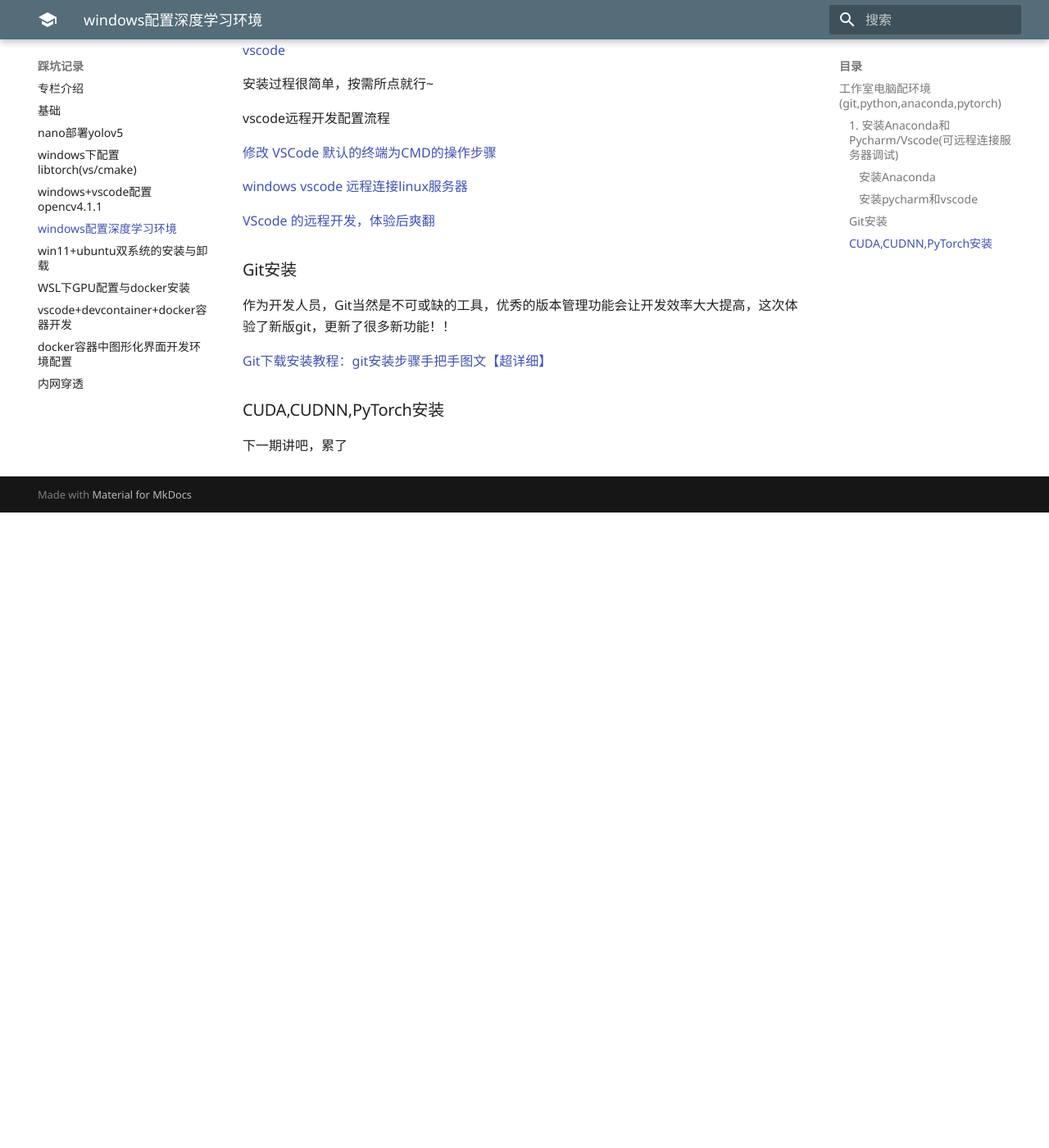
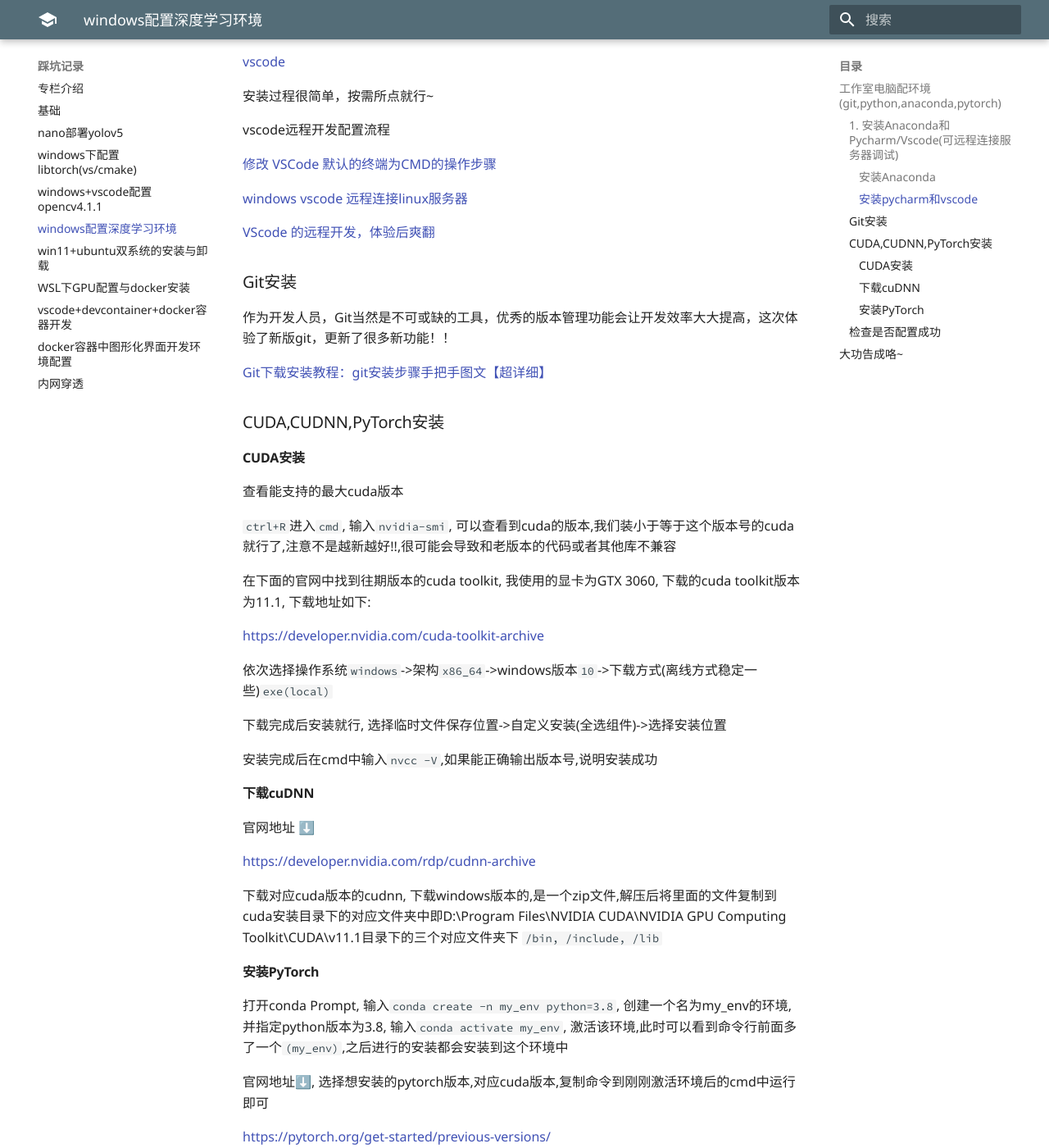
Before and after one commit to pesionzhao/pesionzhao.github.io, an MkDocs documentation site: the page built from docs/踩坑记录/新电脑配环境.md, in a window 1280 px wide and 1400 px high, scrolled down 1941 px. Shown: the whole window at 82% size. Built offline with MkDocs 1.6.1 and Material for MkDocs 9.7.7, drawn with Linux system fonts in a browser that asks for light colours; comment, search, counter and statistics services are not loaded; old or Windows-style settings are respelled for this version of MkDocs; before the commit the page ends 2566 px from its top, so only the background shows below that; some of the changed text lies outside the part shown.

Commit message:
'completed'

````diff
--- a/docs/踩坑记录/新电脑配环境.md
+++ b/docs/踩坑记录/新电脑配环境.md
@@ -28,7 +28,9 @@
 
 这里先打开Anaconda Prompt输入conda info看一下信息，可以看到环境的保存地址，如果有需要修改的话,可以通过如下指令
 
+```shell
 conda config --add envs_dirs D:\xxx\xxx\xx
+```
 
 之后再输入conda info就会看到envs directories的**第一条**为你所指定的路径 **（注意，只有第一条是你环境默认的保存路径！！）**
 
@@ -83,4 +85,49 @@
 
 ### CUDA,CUDNN,PyTorch安装
 
-下一期讲吧，累了
+#### CUDA安装
+
+查看能支持的最大cuda版本
+
+`ctrl+R`进入`cmd`, 输入`nvidia-smi`, 可以查看到cuda的版本,我们装小于等于这个版本号的cuda就行了,注意不是越新越好!!,很可能会导致和老版本的代码或者其他库不兼容
+
+在下面的官网中找到往期版本的cuda toolkit, 我使用的显卡为GTX 3060, 下载的cuda toolkit版本为11.1, 下载地址如下:
+
+https://developer.nvidia.com/cuda-toolkit-archive
+
+依次选择操作系统`windows`->架构`x86_64`->windows版本`10`->下载方式(离线方式稳定一些)`exe(local)`
+
+下载完成后安装就行, 选择临时文件保存位置->自定义安装(全选组件)->选择安装位置
+
+安装完成后在cmd中输入`nvcc -V`,如果能正确输出版本号,说明安装成功
+
+#### 下载cuDNN
+
+官网地址 ⬇️
+
+https://developer.nvidia.com/rdp/cudnn-archive
+
+下载对应cuda版本的cudnn, 下载windows版本的,是一个zip文件,解压后将里面的文件复制到cuda安装目录下的对应文件夹中即D:\Program Files\NVIDIA CUDA\NVIDIA GPU Computing Toolkit\CUDA\v11.1目录下的三个对应文件夹下 `/bin, /include, /lib`
+
+#### 安装PyTorch
+
+打开conda Prompt, 输入`conda create -n my_env python=3.8`, 创建一个名为my_env的环境, 并指定python版本为3.8, 输入`conda activate my_env`, 激活该环境,此时可以看到命令行前面多了一个`(my_env)`,之后进行的安装都会安装到这个环境中
+
+
+官网地址⬇️, 选择想安装的pytorch版本,对应cuda版本,复制命令到刚刚激活环境后的cmd中运行即可
+
+https://pytorch.org/get-started/previous-versions/
+
+
+### 检查是否配置成功
+
+在conda Prompt中进入`my_env`环境, 输入python进入python代码编辑器, , 输入`import torch`, 若没有报错, 则说明安装成功, 输入`torch.cuda.is_available()`, 若返回True, 则说明cuda安装成功
+
+```shell
+python
+>>> import torch
+>>> torch.cuda.is_available()
+True
+```
+
+## 大功告成咯~
````
